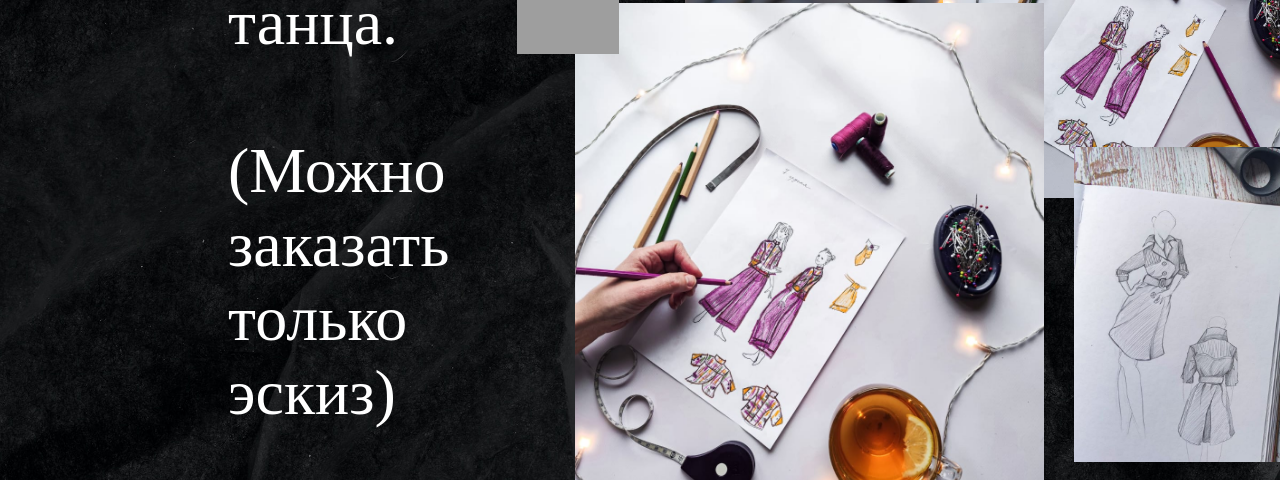
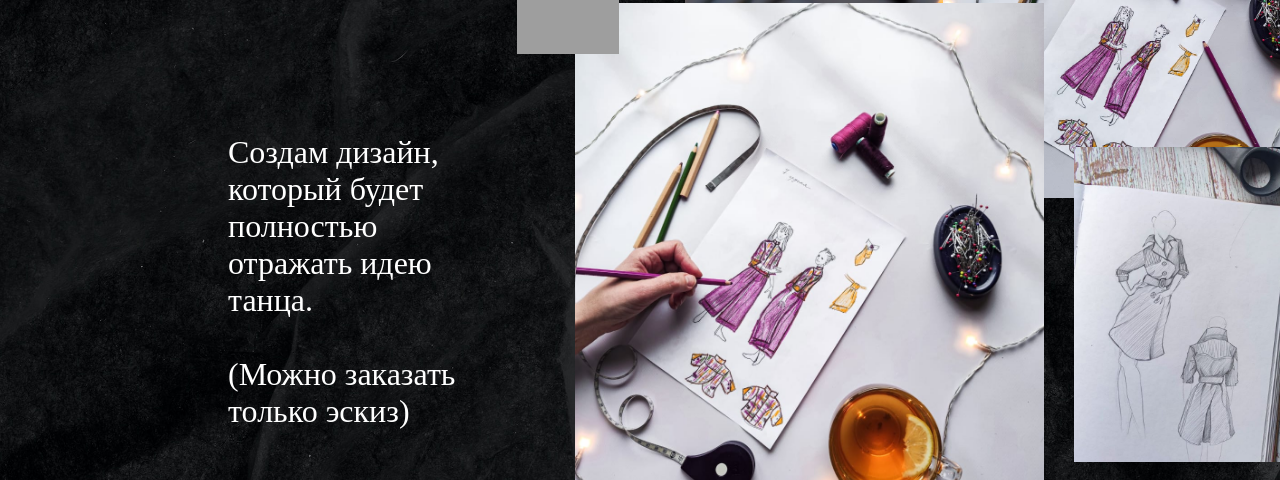
Before and after one commit to svevmenenko/portfolio, a website built with Parcel: page index.html in a window 1280 px wide. Shown: the part 2713-3193 px from the top of the page. Built offline with nearby package versions, Linux system fonts and the light colour scheme; grey boxes are pictures that could not be loaded; a web font is replaced by a local one.

Commit message:
global.css

```diff
--- a/global.css
+++ b/global.css
@@ -12,12 +12,12 @@ body {
   --font-size-5xl: 24px;
   --font-size-77xl: 96px;
   --font-size-45xl: 64px;
+  --font-size-13xl: 32px;
   --font-size-29xl: 48px;
   --font-size-17xl: 36px;
 
   /* Colors */
   --bg-color: #090505;
-  --color-gainsboro-100: rgba(217, 217, 217, 0.2);
   --font-color: #f2eaea;
   --color-white: #fff;
   --color-maroon: #87060f;
```
